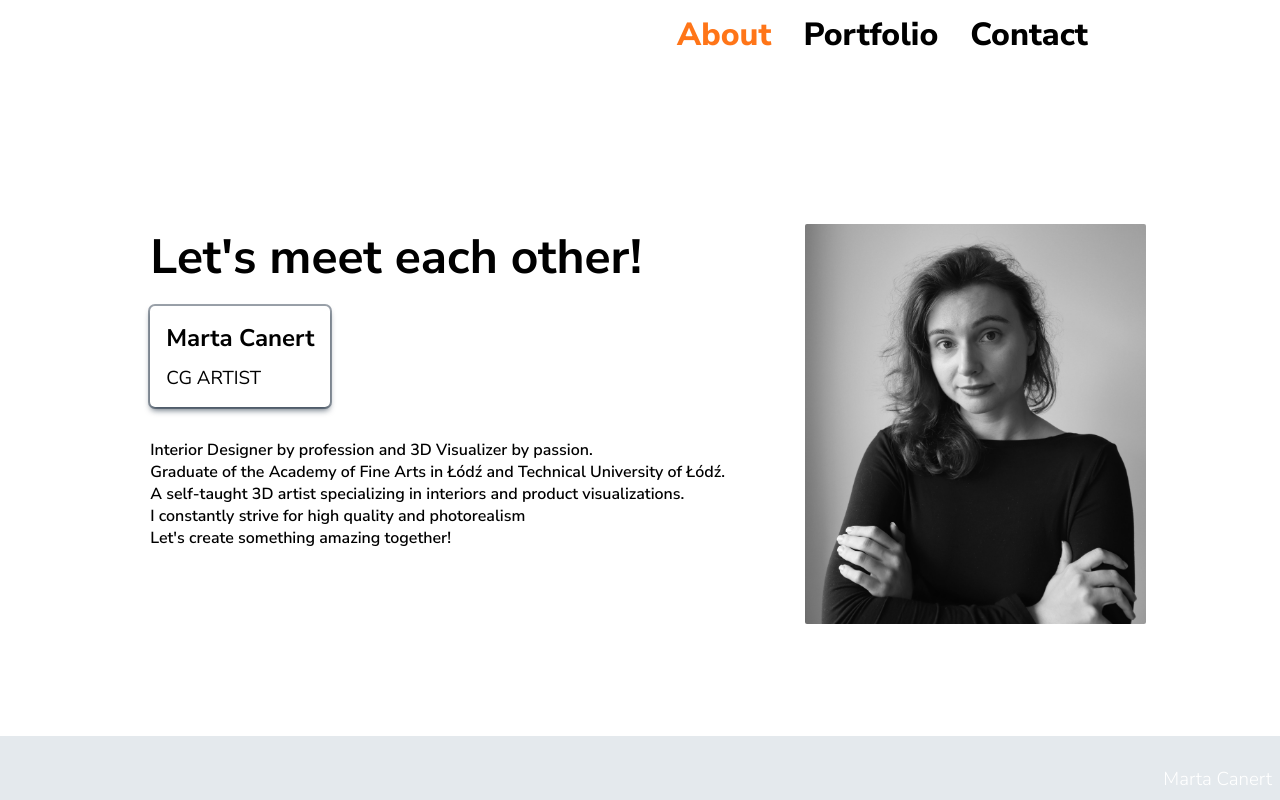
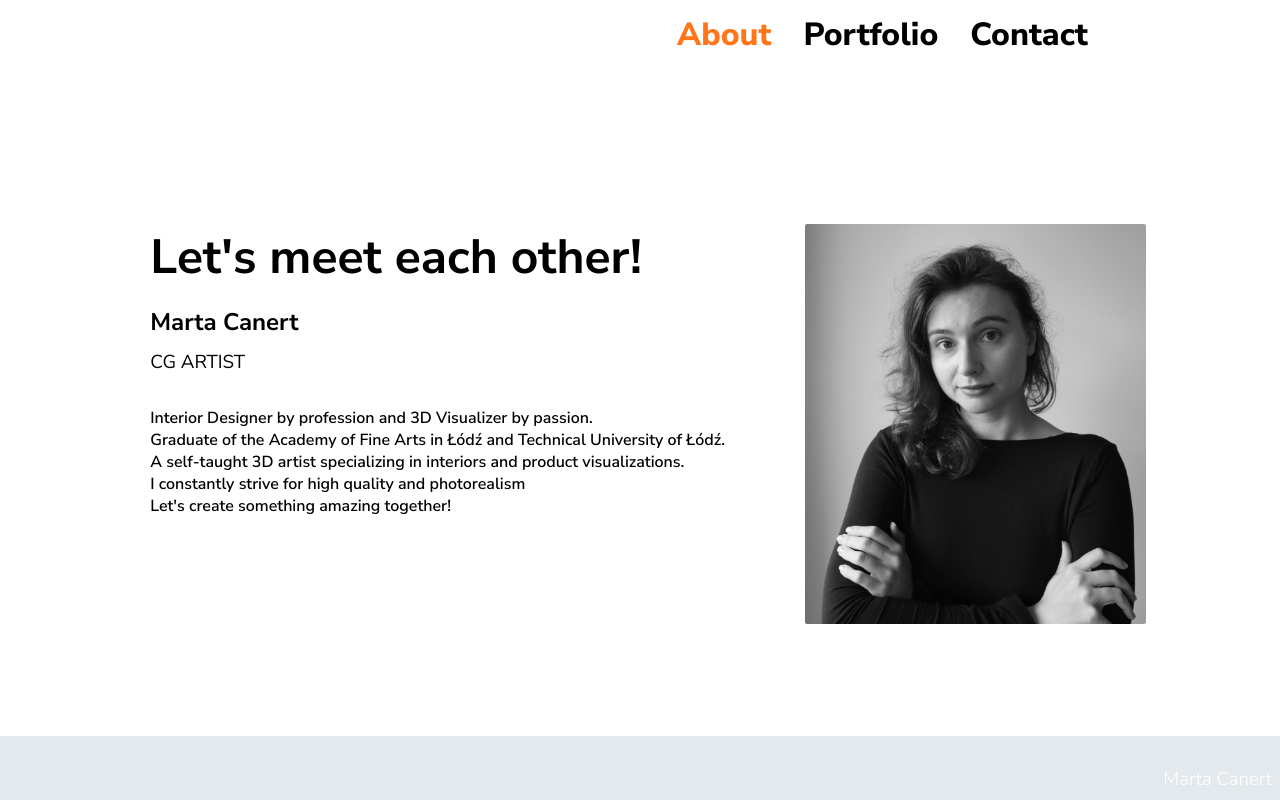
Before and after one commit to kevinqtogitty/MartaCanertPortfolio, a React (Vite) app: page /about in a window 1280 px wide. Built offline with nearby package versions, Linux system fonts and the light colour scheme.

Commit message:
removed box shadow on desktop

```diff
--- a/src/styles/SC_about.ts
+++ b/src/styles/SC_about.ts
@@ -59,6 +59,8 @@ const HeadersWrapper = styled.div`
   width: fit-content;
   border-radius: 5px;
   @media (min-width: 820px) {
+    box-shadow: none;
+    padding: 0px;
     align-items: flex-start;
   }
 `;
```
